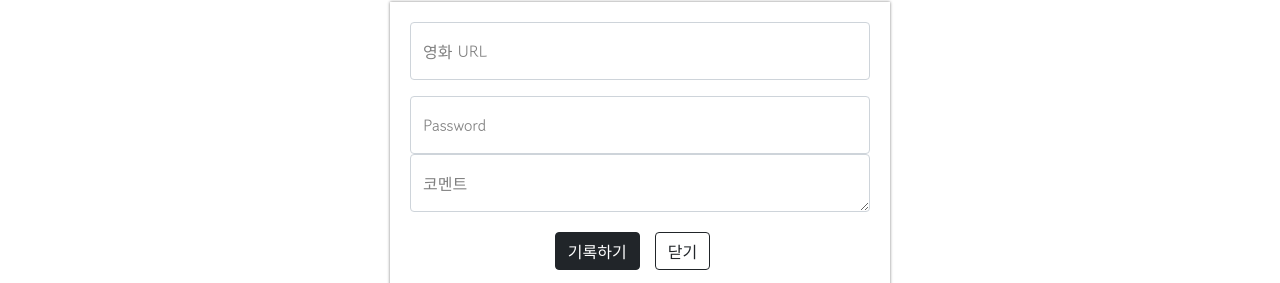
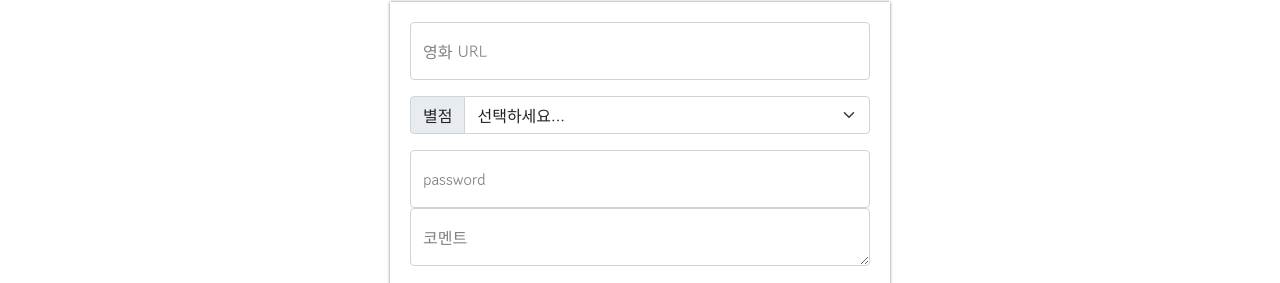
Before and after one commit to Kim-Minjae9872/mypage, a plain HTML site: page index.html in a window 1280 px wide. Shown: the part 268-551 px from the top of the page. Drawn offline with nearby package versions, Linux system fonts and the light colour scheme.

Commit message:
Update index.html

```diff
--- a/index.html
+++ b/index.html
@@ -95,9 +95,18 @@
             <input type="email" class="form-control" id="floatingInput" placeholder="name@example.com">
             <label for="floatingInput">영화 URL</label>
         </div>
+        <div class="input-group mb-3">
+            <label class="input-group-text" for="inputGroupSelect01">별점</label>
+            <select class="form-select" id="inputGroupSelect01">
+              <option selected>선택하세요...</option>
+              <option value="1">⭐</option>
+              <option value="2">⭐⭐</option>
+              <option value="3">⭐⭐⭐</option>
+            </select>
+          </div>
         <div class="form-floating">
             <input type="password" class="form-control" id="floatingPassword" placeholder="Password">
-            <label for="floatingPassword">Password</label>
+            <label for="floatingPassword">password</label>
         </div>
         <div class="form-floating">
             <textarea class="form-control" placeholder="Leave a comment here" id="floatingTextarea"></textarea>
```
